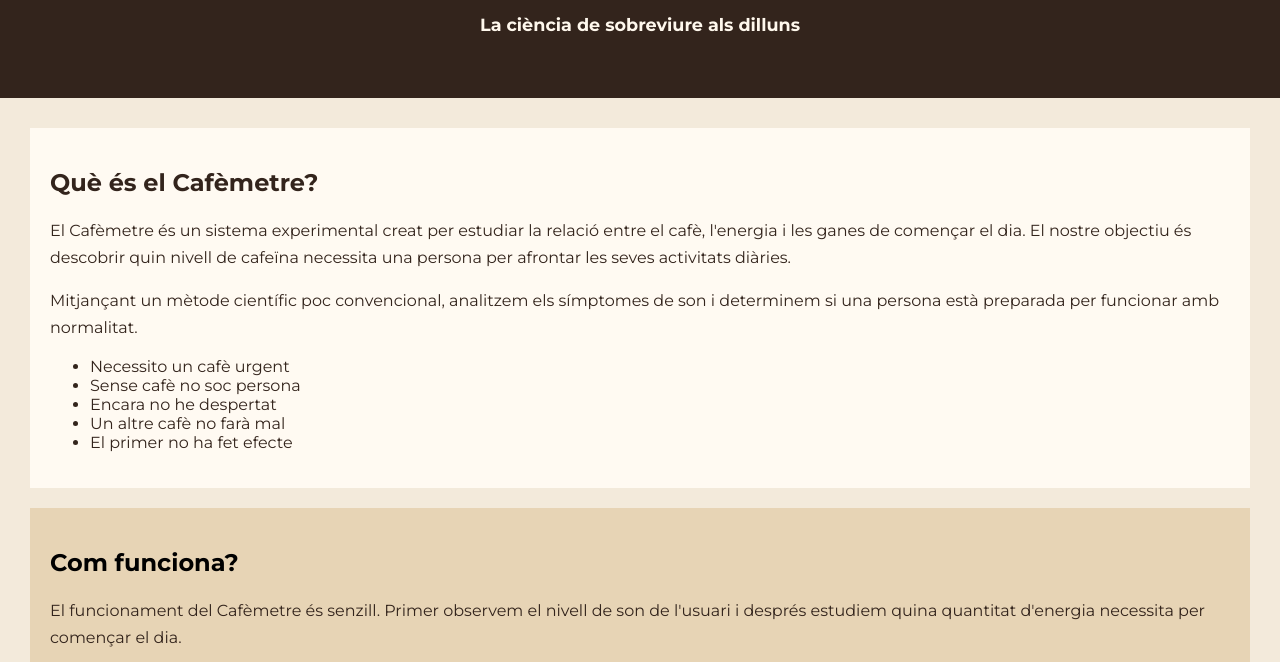
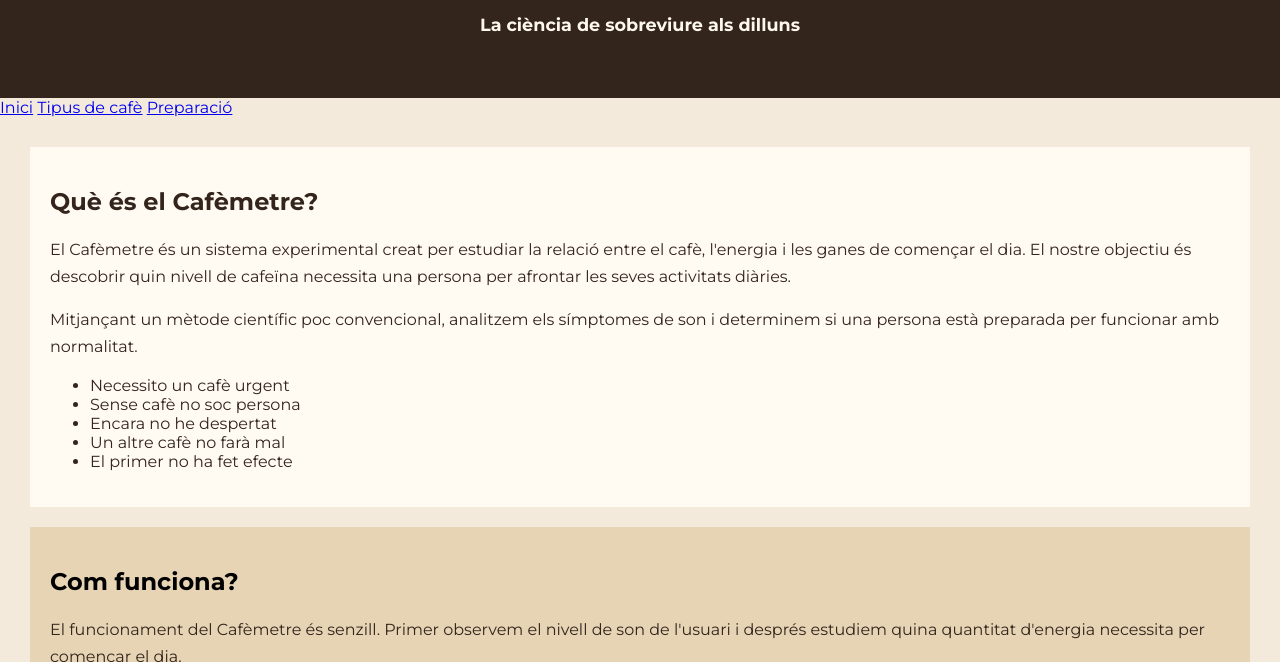
Before and after one commit to arnaucortescarmona-svg/Cort-sArnau_Excusometro, a plain HTML site: page index.html in a window 1280 px wide. Shown: the part 152-814 px from the top of the page. Drawn offline with Linux system fonts and the light colour scheme.

Commit message:
Actu 19/10

```diff
--- a/index.html
+++ b/index.html
@@ -7,7 +7,7 @@
     <meta name="viewport" content="width=device-width, initial-scale=1.0">
     <meta name="description" content="Sistema experimental per mesurar la necessitat de cafè">
     <meta name="keywords" content="cafè, energia, cafeïna, cafèmetre">
-    <link rel="shortcut icon" href="img/robot-solid-full.svg" type="image/x-icon">
+    <link rel="shortcut icon" href="img/mug-saucer-solid-full.svg" type="image/x-icon">
     <link rel="stylesheet" href="estil.css">
     <title>Cafèmetre</title>
     <style>
@@ -20,6 +20,12 @@
         <h1>Cafèmetre professional</h1>
         <p>La ciència de sobreviure als dilluns</p>
     </header>
+
+    <nav>
+        <a href="#">Inici</a>
+        <a href="#">Tipus de cafè</a>
+        <a href="#">Preparació</a>
+    </nav>
 
     <main>
         <section>
@@ -82,7 +88,6 @@
 
     <footer>
         <p>Institut d'Investigació Cafetera</p>
-        <p>La qualitat del dia comença amb una bona tassa.</p>
     </footer>
 
 </body>
```
Also changed, not shown: img/mug-saucer-solid-full.svg (added).
